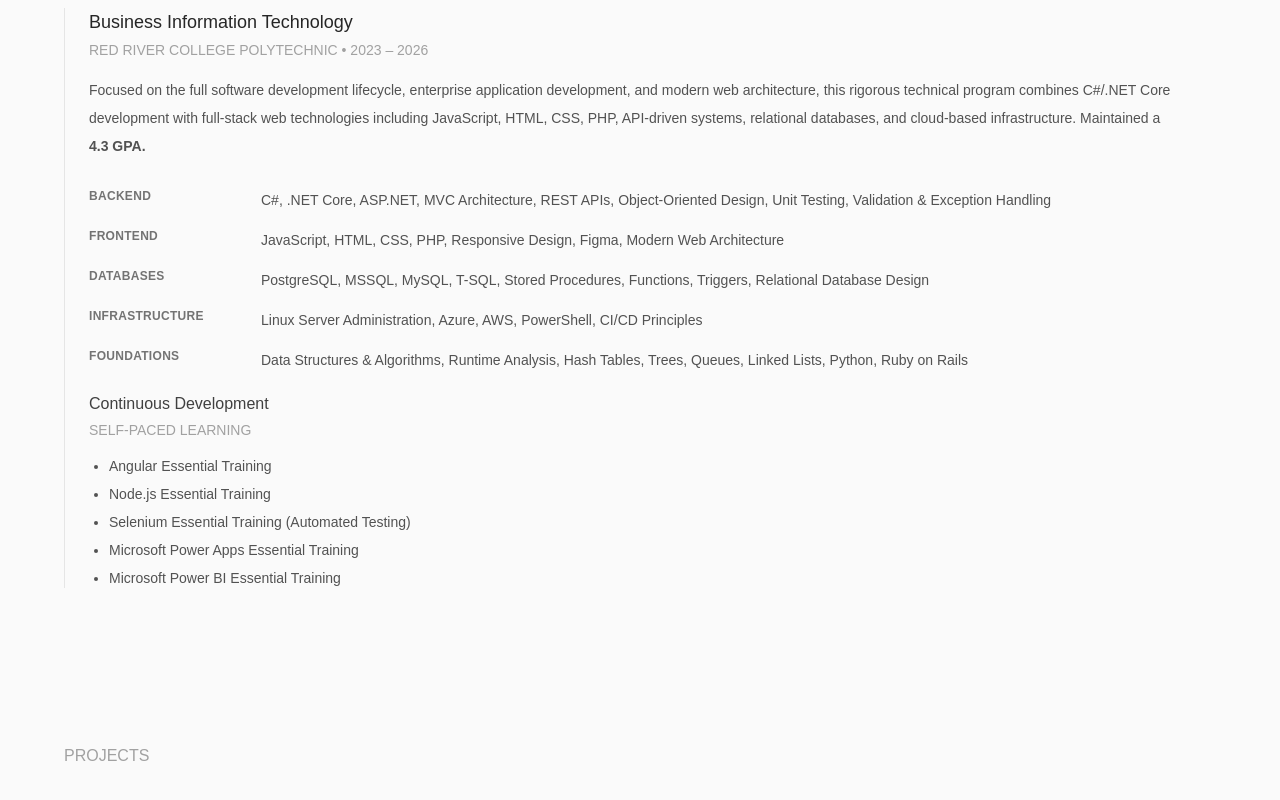
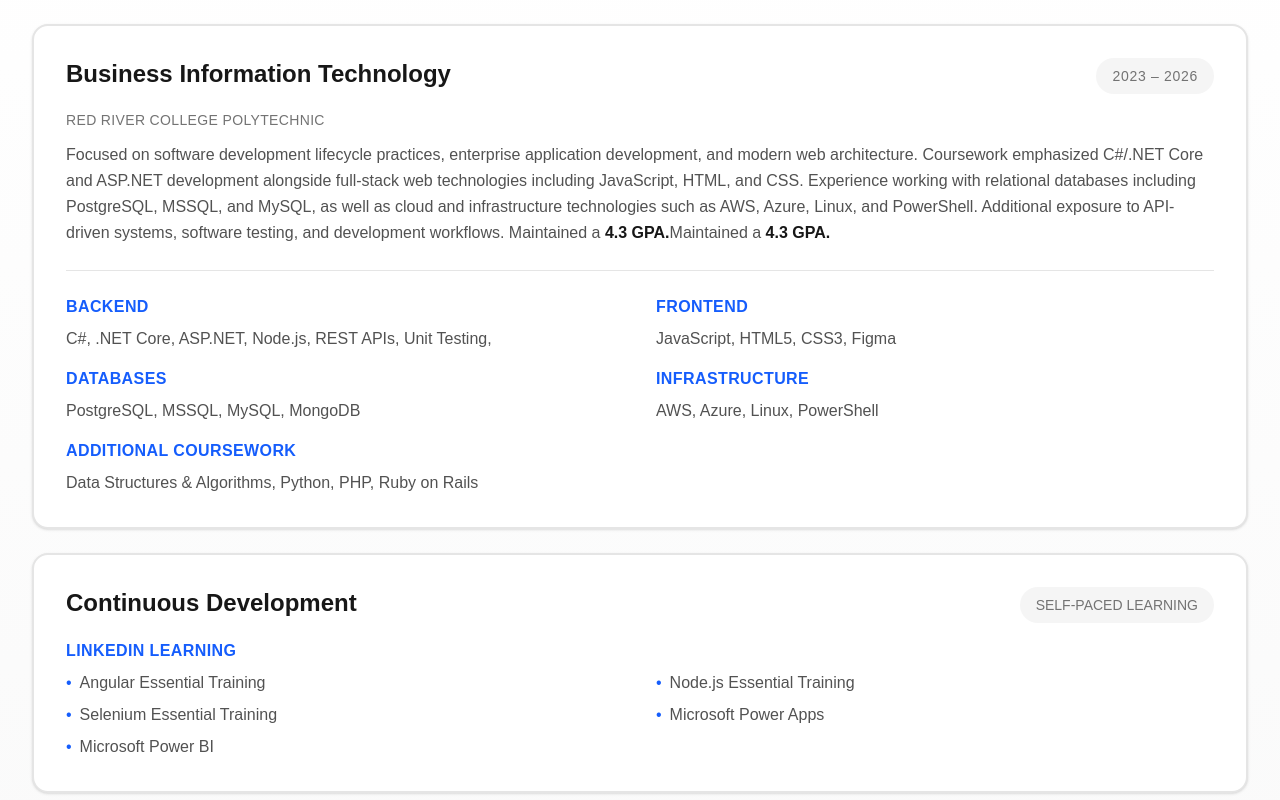
Before and after one commit to zandersantos/zander-santos-portfolio, a Next.js app in the folder zander-santos-portfolio/: page / in a window 1280 px wide. Shown: the part 2820-3620 px from the top of the page. Built offline with nearby package versions, Linux system fonts and the light colour scheme.

Commit message:
Updated education section cards, layout, and styling

```diff
--- a/zander-santos-portfolio/components/Education.tsx
+++ b/zander-santos-portfolio/components/Education.tsx
@@ -1,113 +1,137 @@
 const Education = () => {
 
   return (
-    <section id="education" className="min-h-screen px-8 pt-20">
-      <div className="max-w-6xl mx-auto">
-        <h2 className="text-md uppercase text-neutral-400 mb-10">
+    <section id="education" className="min-h-screen flex items-center px-8 py-20 bg-gradient-to-b from-white to-neutral-50">
+      <div className="max-w-screen-2xl mx-auto w-full">
+        <div className="space-y-10">
+          <span className="inline-block px-4 py-2 bg-blue-50 text-blue-600 rounded-full text-md uppercase tracking-[0.2em] font-medium">
             Education
-        </h2>
-        <div className="space-y-12">
-          <div className="border-l border-neutral-200 pl-6">
-            <div className="mb-6">
-              <h3 className="text-lg font-medium text-neutral-800 mb-1">
+          </span>
+
+          <div className="space-y-6">
+            <div className="border-2 border-neutral-200 bg-white rounded-2xl p-8 hover:border-blue-300 transition-all duration-300 shadow-sm hover:shadow-xl">
+              <div className="flex flex-col flex-row items-start justify-between gap-3 mb-4">
+                <h3 className="text-2xl font-semibold text-neutral-900">
                   Business Information Technology
                 </h3>
-              <p className="text-sm uppercase text-neutral-400 mb-4">
-                Red River College Polytechnic • 2023 – 2026
+                <span className="text-sm uppercase tracking-wider text-neutral-500 bg-neutral-100 px-4 py-2 rounded-full">
+                  2023 – 2026
+                </span>
+              </div>
+
+              <div className="mb-6">
+                <p className="text-sm text-neutral-500 uppercase tracking-wide mb-3">
+                  Red River College Polytechnic
                 </p>
-              <div className="space-y-5">
+                <p className="text-base leading-relaxed text-neutral-600 font-light">
+                  Focused on software development lifecycle practices, enterprise application development, and modern web architecture.
+                  Coursework emphasized C#/.NET Core and ASP.NET development alongside full-stack web technologies including JavaScript,
+                  HTML, and CSS. Experience working with relational databases including PostgreSQL, MSSQL, and MySQL, as well as
+                  cloud and infrastructure technologies such as AWS, Azure, Linux, and PowerShell. Additional exposure to API-driven systems,
+                  software testing, and development workflows. Maintained a <span className="font-semibold text-neutral-900">4.3 GPA.</span>
+                  Maintained a <span className="font-semibold text-neutral-900">4.3 GPA.</span>
+                </p>
+              </div>
 
-                <p className="text-sm leading-7 text-neutral-600 font-light">
-                  Focused on the full software development lifecycle, enterprise application development, and modern web architecture,
-                  this rigorous technical program combines C#/.NET Core development with full-stack web technologies including
-                  JavaScript, HTML, CSS, PHP, API-driven systems, relational databases, and cloud-based infrastructure.
-                  Maintained a <span className="block font-bold">4.3 GPA.</span>
-                </p>
-
-                <div className="pt-2 space-y-4">
-
-                  <div className="flex flex-col md:flex-row md:items-start gap-2 md:gap-8">
-                    <h4 className="text-xs uppercase font-semibold tracking-wide text-neutral-500 min-w-[140px]">
+              <div className="border-t border-neutral-200 pt-6">
+                <div className="grid grid-cols-2 gap-x-8 gap-y-4">
+                  <div>
+                    <h4 className="text-md uppercase font-semibold tracking-wide text-blue-600 mb-2">
                       Backend
                     </h4>
 
-                    <p className="text-sm text-neutral-600 font-light leading-6">
-                      C#, .NET Core, ASP.NET, MVC Architecture, REST APIs,
-                      Object-Oriented Design, Unit Testing,
-                      Validation & Exception Handling
+                    <p className="text-md text-neutral-600 font-light">
+                      C#, .NET Core, ASP.NET, Node.js, REST APIs, Unit Testing,
                     </p>
                   </div>
 
-                  <div className="flex flex-col md:flex-row md:items-start gap-2 md:gap-8">
-                    <h4 className="text-xs uppercase font-semibold tracking-wide text-neutral-500 min-w-[140px]">
+                  <div>
+                    <h4 className="text-md uppercase font-semibold tracking-wide text-blue-600 mb-2">
                       Frontend
                     </h4>
 
-                    <p className="text-sm text-neutral-600 font-light leading-6">
-                      JavaScript, HTML, CSS, PHP,
-                      Responsive Design, Figma, Modern Web Architecture
+                    <p className="text-md text-neutral-600 font-light">
+                      JavaScript, HTML5, CSS3, Figma
                     </p>
                   </div>
 
-                  <div className="flex flex-col md:flex-row md:items-start gap-2 md:gap-8">
-                    <h4 className="text-xs uppercase font-semibold tracking-wide text-neutral-500 min-w-[140px]">
+                  <div>
+                    <h4 className="text-md uppercase font-semibold tracking-wide text-blue-600 mb-2">
                       Databases
                     </h4>
 
-                    <p className="text-sm text-neutral-600 font-light leading-6">
-                      PostgreSQL, MSSQL, MySQL, T-SQL,
-                      Stored Procedures, Functions, Triggers, Relational Database Design
+                    <p className="text-md text-neutral-600 font-light">
+                      PostgreSQL, MSSQL, MySQL, MongoDB
                     </p>
                   </div>
 
-                  <div className="flex flex-col md:flex-row md:items-start gap-2 md:gap-8">
-                    <h4 className="text-xs uppercase font-semibold tracking-wide text-neutral-500 min-w-[140px]">
+                  <div>
+                    <h4 className="text-md uppercase font-semibold tracking-wide text-blue-600 mb-2">
                       Infrastructure
                     </h4>
 
-                    <p className="text-sm text-neutral-600 font-light leading-6">
-                      Linux Server Administration, Azure, AWS,
-                      PowerShell, CI/CD Principles
+                    <p className="text-md text-neutral-600 font-light">
+                      AWS, Azure, Linux, PowerShell
                     </p>
                   </div>
 
-                  <div className="flex flex-col md:flex-row md:items-start gap-2 md:gap-8">
-                    <h4 className="text-xs uppercase font-semibold tracking-wide text-neutral-500 min-w-[140px]">
-                      Foundations
+                  <div>
+                    <h4 className="text-md uppercase font-semibold tracking-wide text-blue-600 mb-2">
+                      Additional Coursework
                     </h4>
 
-                    <p className="text-sm text-neutral-600 font-light leading-6">
-                      Data Structures & Algorithms,
-                      Runtime Analysis, Hash Tables,
-                      Trees, Queues, Linked Lists,
-                      Python, Ruby on Rails
+                    <p className="text-md text-neutral-600 font-light">
+                      Data Structures & Algorithms, Python, PHP, Ruby on Rails
                     </p>
                   </div>
                 </div>
-                <div>
-                  <h3 className="text-base font-medium text-neutral-700 mb-1">
+              </div>
+            </div>
+
+            <div className="bg-white border-2 border-neutral-200 rounded-2xl p-8 hover:border-blue-300 transition-all duration-300 shadow-sm hover:shadow-xl">
+              <div className="flex flex-col flex-row items-start justify-between gap-3 mb-4">
+                <h3 className="text-2xl font-semibold text-neutral-900">
                   Continuous Development
                 </h3>
-                  <p className="text-sm uppercase text-neutral-400 mb-4">
+                <span className="text-sm uppercase text-neutral-500 bg-neutral-100 px-4 py-2 rounded-full">
                   Self-Paced Learning
-                  </p>
-                  <ul className="space-y-2 list-disc pl-5">
-                    <li className="text-sm text-neutral-600 font-light">
+                </span>
+              </div>
+
+              <h3 className="text-md uppercase font-semibold tracking-wide text-blue-600 mb-2">
+                LinkedIn Learning
+              </h3>
+
+              <div className="grid grid-cols-2 gap-x-8 gap-y-2">
+                <div className="flex items-center gap-2">
+                  <span className="text-blue-600">•</span>
+                  <span className="text-md text-neutral-600 font-light">
                     Angular Essential Training
-                    </li>
-                    <li className="text-sm text-neutral-600 font-light">
+                  </span>
+                </div>
+                <div className="flex items-center gap-2">
+                  <span className="text-blue-600">•</span>
+                  <span className="text-md text-neutral-600 font-light">
                     Node.js Essential Training
-                    </li>
-                    <li className="text-sm text-neutral-600 font-light">
-                      Selenium Essential Training (Automated Testing)
-                    </li>
-                    <li className="text-sm text-neutral-600 font-light">
-                      Microsoft Power Apps Essential Training
-                    </li>
-                    <li className="text-sm text-neutral-600 font-light">
-                      Microsoft Power BI Essential Training
-                    </li>
-                  </ul>
+                  </span>
+                </div>
+                <div className="flex items-center gap-2">
+                  <span className="text-blue-600">•</span>
+                    <span className="text-md text-neutral-600 font-light">
+                      Selenium Essential Training
+                    </span>
+                </div>
+                <div className="flex items-center gap-2">
+                  <span className="text-blue-600">•</span>
+                  <span className="text-md text-neutral-600 font-light">
+                    Microsoft Power Apps
+                  </span>
+                </div>
+                <div className="flex items-center gap-2">
+                  <span className="text-blue-600">•</span>
+                  <span className="text-md text-neutral-600 font-light">
+                    Microsoft Power BI
+                  </span>
                 </div>
               </div>
             </div>
```
Lines whose indentation alone changed are shown as unchanged.
